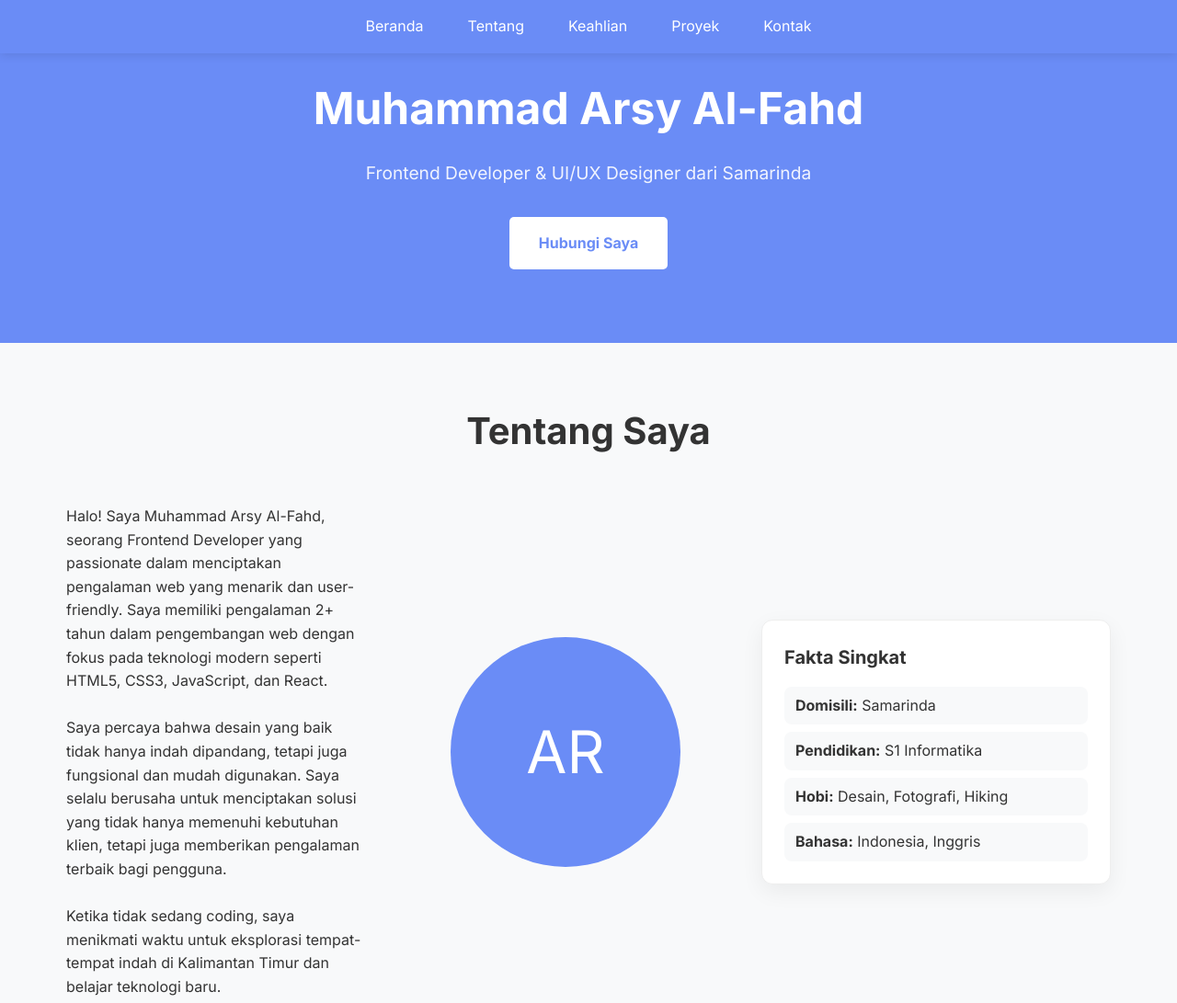
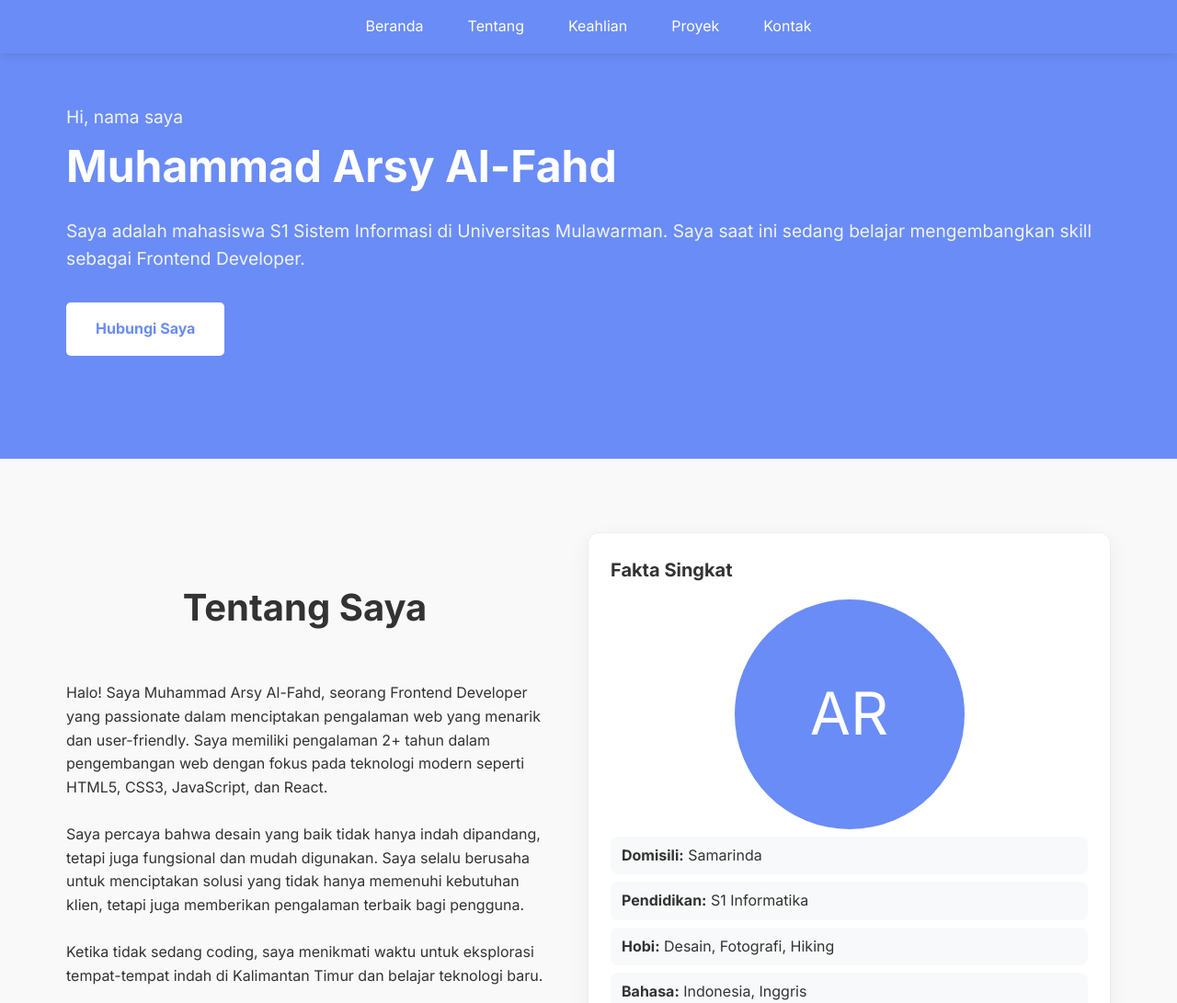
Before and after one commit to mhmmdarsy/submission, a plain HTML site: page index.html in a window 1280 px wide. Shown: the top 1091 px of the page at 92% size. Drawn offline with Linux system fonts and the light colour scheme.

Commit message:
konsep awal portofolio

```diff
--- a/assets/css/style.css
+++ b/assets/css/style.css
@@ -51,6 +51,7 @@ main {
 
 }
 
+
 .container {
     max-width: 1200px;
     margin: 0 auto;
@@ -61,8 +62,8 @@ main {
 .hero {
     background: #6A8CF6;
     color: white;
-    padding: 5rem 0;
-    text-align: center;
+    padding: 7rem 0;
+    text-align: left;
 }
 
 .hero h1 {
@@ -74,6 +75,10 @@ main {
     font-size: 1.2rem;
     margin-bottom: 2rem;
     opacity: 0.9;
+}
+
+.hero .container .hero-text {
+    margin-bottom: 0;
 }
 
 .cta-button {
@@ -94,11 +99,11 @@ main {
 
 /* Section Styles */
 section {
-    padding: 4rem 0;
+    padding: 5rem 0;
 }
 
 section:nth-child(even) {
-    background: #f8f9fa;
+    background: #f9f9f9;
 }
 
 h2 {
--- a/index.html
+++ b/index.html
@@ -26,8 +26,9 @@
         <!-- bagian hero -->
         <section id="home" class="hero">
             <div class="container">
+                <p class="hero-text">Hi, nama saya</p>
                 <h1>Muhammad Arsy Al-Fahd</h1>
-                <p>Frontend Developer & UI/UX Designer dari Samarinda</p>
+                <p>Saya adalah mahasiswa S1 Sistem Informasi di Universitas Mulawarman. Saya saat ini sedang belajar mengembangkan skill sebagai Frontend Developer.</p>
                 <a href="#contact" class="cta-button">Hubungi Saya</a>
             </div>
         </section>
@@ -35,27 +36,30 @@
         <!-- section tentang -->
         <section id="about">
             <div class="container">
-                <h2>Tentang Saya</h2>
                 <div class="about-content">
+
                     <div class="about-text">
+                        <h2>Tentang Saya</h2>
                         <p>Halo! Saya Muhammad Arsy Al-Fahd, seorang Frontend Developer yang passionate dalam menciptakan pengalaman web yang menarik dan user-friendly. Saya memiliki pengalaman 2+ tahun dalam pengembangan web dengan fokus pada teknologi modern seperti HTML5, CSS3, JavaScript, dan React.</p>
                         <br>
                         <p>Saya percaya bahwa desain yang baik tidak hanya indah dipandang, tetapi juga fungsional dan mudah digunakan. Saya selalu berusaha untuk menciptakan solusi yang tidak hanya memenuhi kebutuhan klien, tetapi juga memberikan pengalaman terbaik bagi pengguna.</p>
                         <br>
                         <p>Ketika tidak sedang coding, saya menikmati waktu untuk eksplorasi tempat-tempat indah di Kalimantan Timur dan belajar teknologi baru.</p>
                     </div>
-                    <div class="about-image">
-                        <div class="profile-img">AR</div>
-                    </div>
+
                     <aside class="about-aside" aria-labelledby="fakta-singkat">
                         <h3 id="fakta-singkat">Fakta Singkat</h3>
                         <ul class="facts-list">
+                            <div class="about-image">
+                                <div class="profile-img">AR</div>
+                            </div>
                             <li><strong>Domisili:</strong> Samarinda</li>
                             <li><strong>Pendidikan:</strong> S1 Informatika</li>
                             <li><strong>Hobi:</strong> Desain, Fotografi, Hiking</li>
                             <li><strong>Bahasa:</strong> Indonesia, Inggris</li>
                         </ul>
                     </aside>
+
                 </div>
             </div>
         </section>
```
